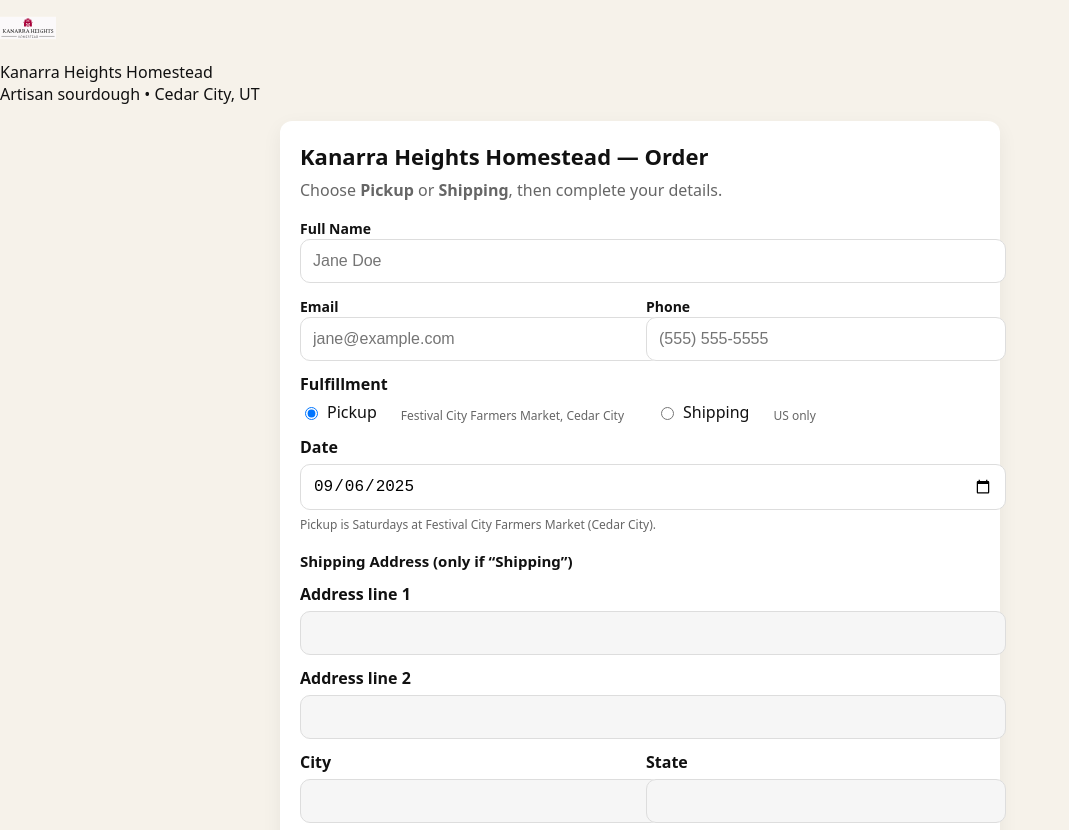
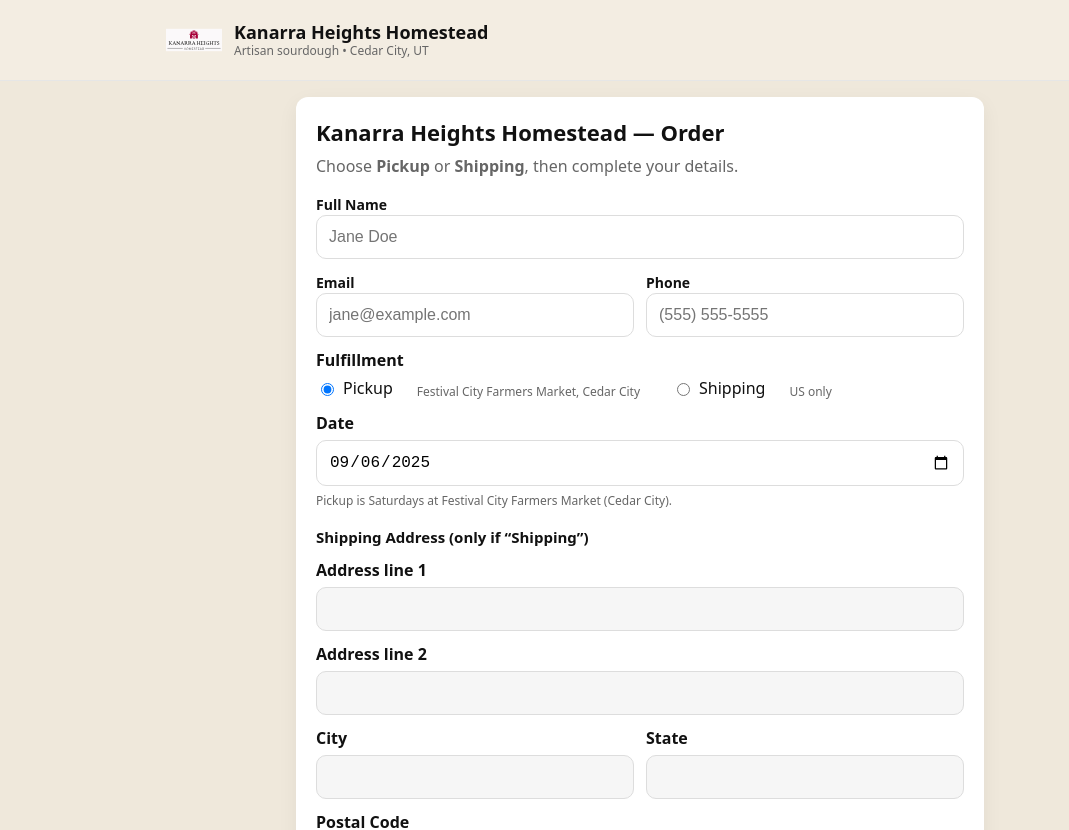
Before and after one commit to jguymonchy/sourdough-orders, a Next.js app in the folder sourdough-orders/: page /order in a window 1280 px wide. Shown: the top 830 px of the page, without its empty margins (0-1069 px from the left). Built offline with nearby package versions, Linux system fonts and the light colour scheme.

Commit message:
Update globals.css

```diff
--- a/sourdough-orders/app/globals.css
+++ b/sourdough-orders/app/globals.css
@@ -1,12 +1,21 @@
 /* app/globals.css */
+
+/* ----- Brand tokens ----- */
 :root {
-  --khh-olive: #2f4f41;   /* primary */
-  --khh-olive-2: #3b5f4f; /* hover */
-  --khh-cream: #f6f2ea;   /* soft bg */
-  --khh-ink: #111111;     /* headings */
-  --khh-ink-2: #666666;   /* muted */
-  --khh-border: #e6e6e6;  /* hairlines */
-  --khh-card: #ffffff;    /* cards */
+  --khh-olive: #2f4f41;       /* primary */
+  --khh-olive-2: #3b5f4f;     /* hover */
+  --khh-cream: #efe8db;       /* soft page bg (warmer) */
+  --khh-ink: #111111;         /* headings */
+  --khh-ink-2: #666666;       /* muted */
+  --khh-border: #e6e6e6;      /* hairlines */
+  --khh-card: #ffffff;        /* cards */
+}
+
+/* ----- Global box sizing (fixes “inputs hanging off right side”) ----- */
+*,
+*::before,
+*::after {
+  box-sizing: border-box;
 }
 
 html, body {
@@ -17,8 +26,42 @@
   font-family: system-ui, -apple-system, Segoe UI, Roboto, Arial, sans-serif;
 }
 
-a { color: var(--khh-olive); }
-a:hover { color: var(--khh-olive-2); }
+/* ----- Simple container so content never hugs edges on mobile ----- */
+.container {
+  max-width: 720px;
+  margin: 0 auto;
+  padding: 16px;
+}
+
+/* ----- Header styles ----- */
+.khh-header {
+  background: #f3ede2;
+  border-bottom: 1px solid var(--khh-border);
+}
+.khh-header__inner {
+  max-width: 980px;
+  margin: 0 auto;
+  padding: 12px 16px;
+  display: flex;
+  align-items: center;
+  gap: 12px;
+}
+.khh-header__logo {
+  display: block;
+  width: 56px;
+  height: 56px;
+}
+.khh-header__text { line-height: 1.2; }
+.khh-header__title { font-weight: 700; font-size: 18px; color: var(--khh-ink); }
+.khh-header__subtitle { font-size: 12px; color: var(--khh-ink-2); }
+
+/* ----- Card + brand button ----- */
+.card {
+  background: var(--khh-card);
+  border: 1px solid var(--khh-border);
+  border-radius: 12px;
+  box-shadow: 0 6px 20px rgba(0,0,0,.06);
+}
 
 button.primary {
   appearance: none;
@@ -31,10 +74,36 @@
   cursor: pointer;
 }
 button.primary:hover { background: var(--khh-olive-2); }
+button.primary:disabled { opacity: .65; cursor: default; }
 
-.card {
-  background: var(--khh-card);
-  border: 1px solid var(--khh-border);
-  border-radius: 12px;
-  box-shadow: 0 6px 20px rgba(0,0,0,.06);
+/* ----- Watermark inside the order card ----- */
+.khh-card {
+  position: relative;
+  overflow: hidden; /* clip watermark blur/edges */
 }
+.khh-card::after {
+  /* light barn logo watermark */
+  content: "";
+  position: absolute;
+  right: -8%;
+  bottom: -6%;
+  width: 55%;
+  height: 55%;
+  background-image: url('/khh-logo.svg');
+  background-repeat: no-repeat;
+  background-size: contain;
+  background-position: center;
+  opacity: 0.06;              /* very light */
+  filter: grayscale(100%) contrast(80%) brightness(1.1);
+  pointer-events: none;
+}
+
+/* ----- Form elements sanity (avoid visual overflow) ----- */
+input, select, textarea {
+  width: 100%;
+  border: 1px solid #ddd;
+  border-radius: 10px;
+  padding: 12px;
+  font-size: 16px;
+  background: #fff;
+}
```
